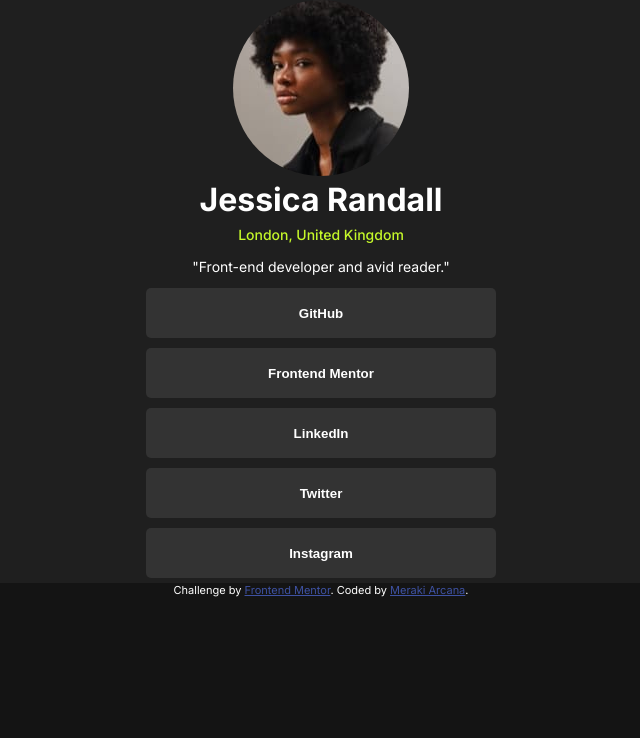
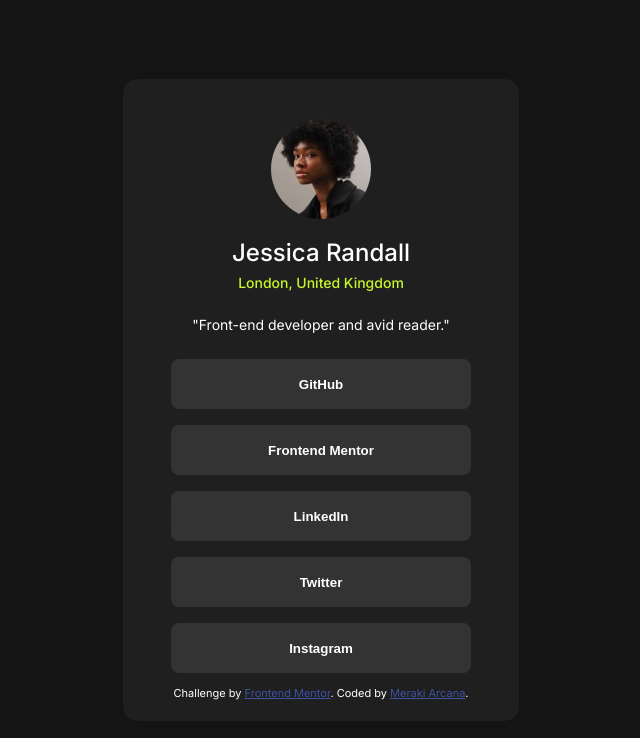
Before and after one commit to Meraki-Arcana/social-links-profile-main, a plain HTML site: page index.html in a window 1280 px wide. Shown: the whole page, without its empty margins (319-959 px from the left). Drawn offline with Linux system fonts and the light colour scheme.

Commit message:
Final Touches
I completed styling the webpage.

```diff
--- a/styles.css
+++ b/styles.css
@@ -18,26 +18,41 @@
 }
 
 body {
+    height:100vh;
+    display:flex;
+    justify-content: center;
+    align-items: center;
     background:var(--background-clr);
     font-family: "Inter", serif;
 }
 
 main {
+    height:auto;
+    padding:40px 40px 40px 40px;
     background: var(--profile-card);
     text-align:center;
+    border-radius:15px;
 }
 
 img {
-    border-radius: 100%;
+    object-fit: cover;
+    max-width: 100px;
+    height:auto;
+    border-radius: 50%;
+
 }
 
 h1{
+    font-size:24px;
+    font-weight:500;
     color:var(--primary-text-clr);
+    margin-top:15px;
 }
 
 p {
     font-size: 14px;
     line-height: 2rem;
+    margin-bottom:10px;
 }
 
 li {
@@ -47,19 +62,27 @@
 button {
     color:var(--primary-text-clr);
     background:var(--button-clr);
-    margin:5px;
+    margin:8px;
     font-weight:700;
     height:50px;
-    width:350px;
-    border-radius:5px;
+    width:300px;
+    border-radius:8px;
     border:none;
-    transition: 0.3s ease, color 0.3s ease;
+    transition: 0.5s ease, color 0.5s ease;
 }
 
 button:hover {
     color:var(--hover-text-clr);
     background:var(--hover-clr);
     cursor: pointer;
+}
+
+footer {
+    position: absolute;
+    transform: translateX(-50%);
+    text-align: center;
+    bottom:100px;
+    left:50%;
 }
 
 .location-details {
```
